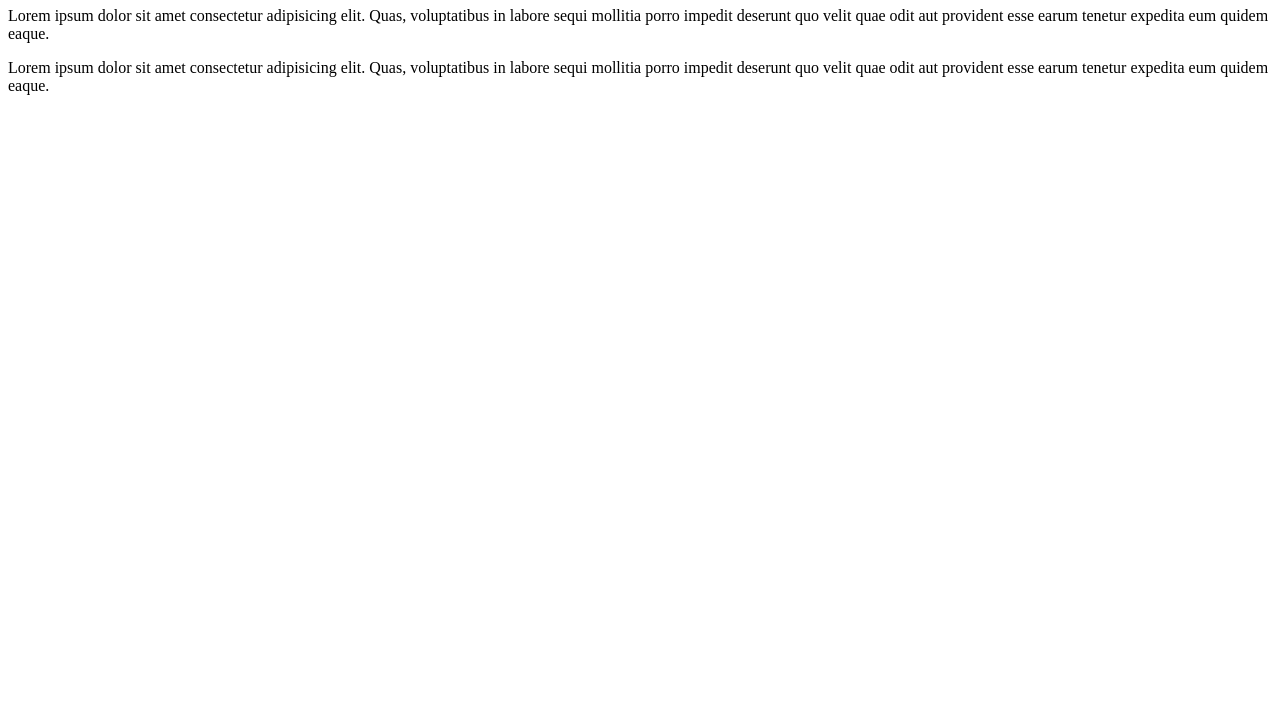
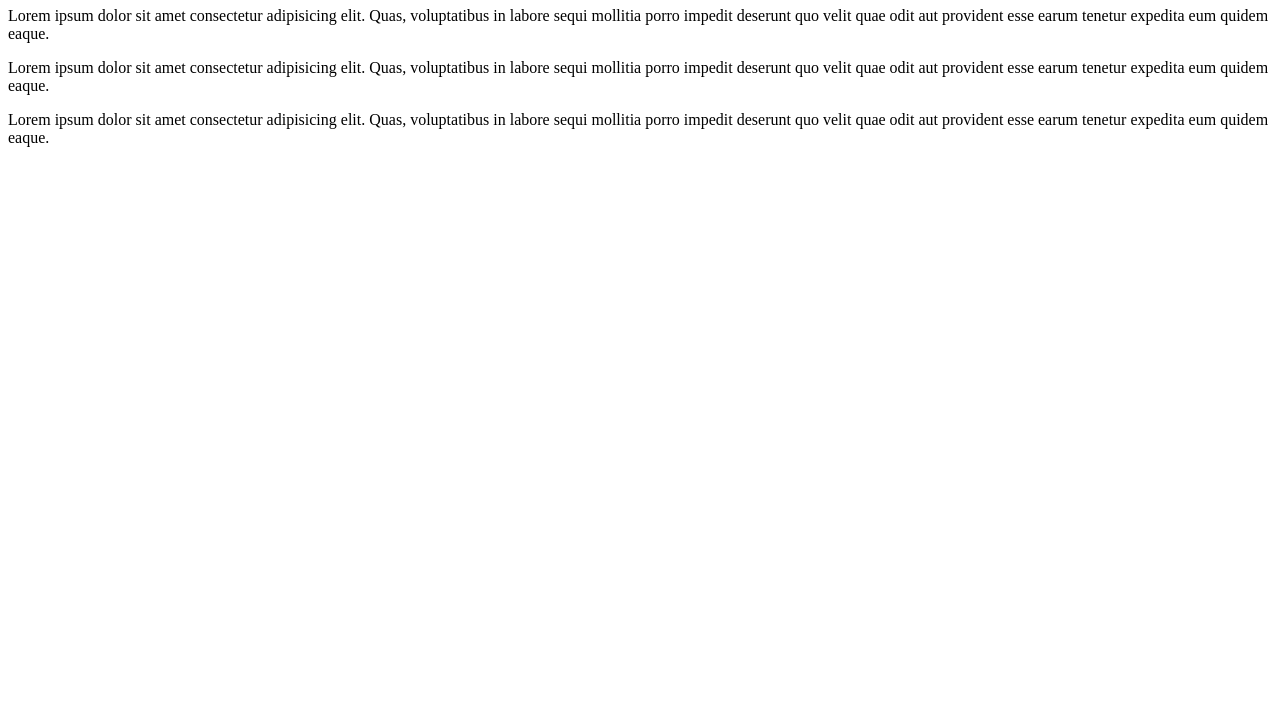
Before and after one commit to EmmanuelObodike/Ulonma, a plain HTML site: page index.html in a window 1280 px wide. Shown: the part 73-800 px from the top of the page. Drawn offline with Linux system fonts and the light colour scheme.

Commit message:
updated index

```diff
--- a/index.html
+++ b/index.html
@@ -19,6 +19,12 @@
           impedit deserunt quo velit quae odit aut provident
           esse earum tenetur expedita eum quidem eaque.
     </p>
+    <p>
+      Lorem ipsum dolor sit amet consectetur adipisicing elit.
+         Quas, voluptatibus in labore sequi mollitia porro
+          impedit deserunt quo velit quae odit aut provident
+          esse earum tenetur expedita eum quidem eaque.
+    </p>
 </body>
 
 </html>
```
